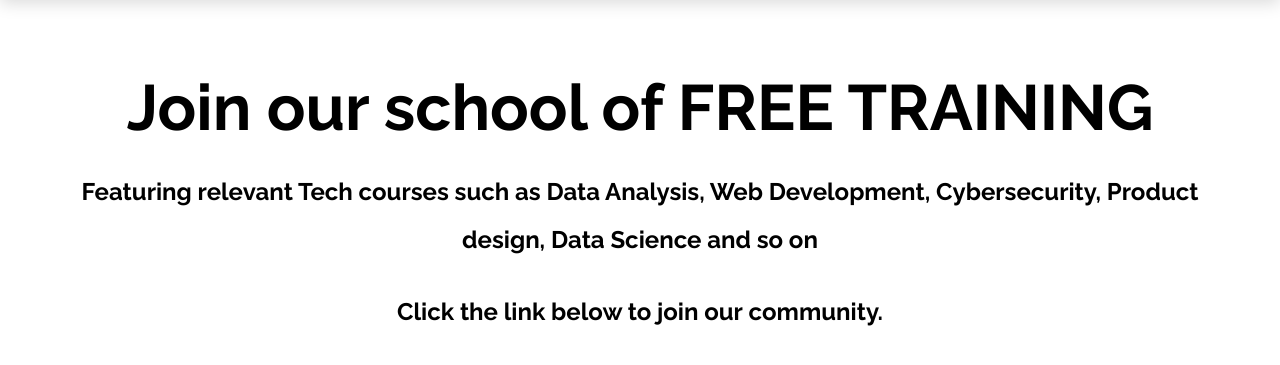
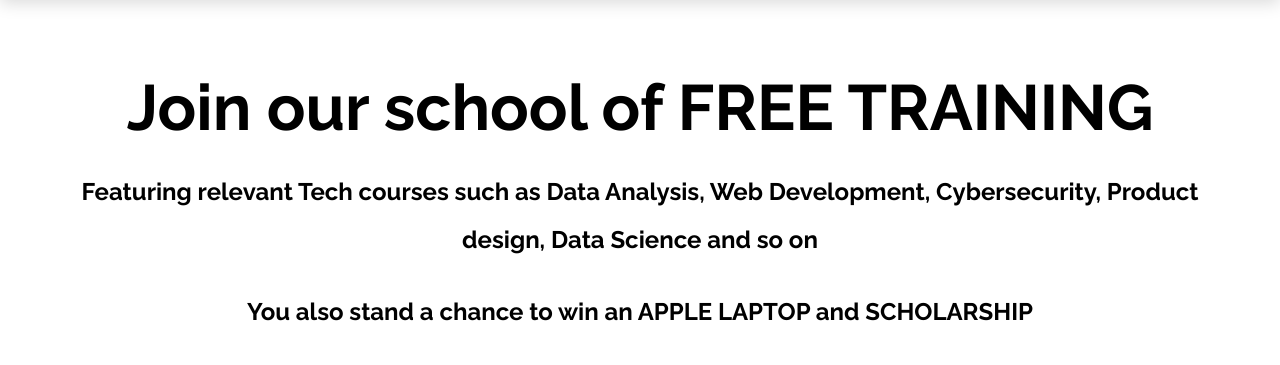
Before and after one commit to Codeverse-programming/Codar-Free-Training-24, a plain HTML site: page index.html in a window 1280 px wide. Shown: the part 90-455 px from the top of the page. Drawn offline with Linux system fonts and the light colour scheme; files whose address does not match are found by name.

Commit message:
free training

```diff
--- a/index.html
+++ b/index.html
@@ -43,7 +43,9 @@
                     design, Data Science and
                     so on
                 </p>
-                <p>Click the link below to join our community.</p>
+                <p>
+                    You also stand a chance to win an APPLE LAPTOP and SCHOLARSHIP
+                </p>
                 <div class="discover">
                     <a href="https://chat.whatsapp.com/DB7HmqEH7XNG8C1q1L6Jyu">
                         <button> Join Group <i class=" icon-whatsapp"></i></button>
```
